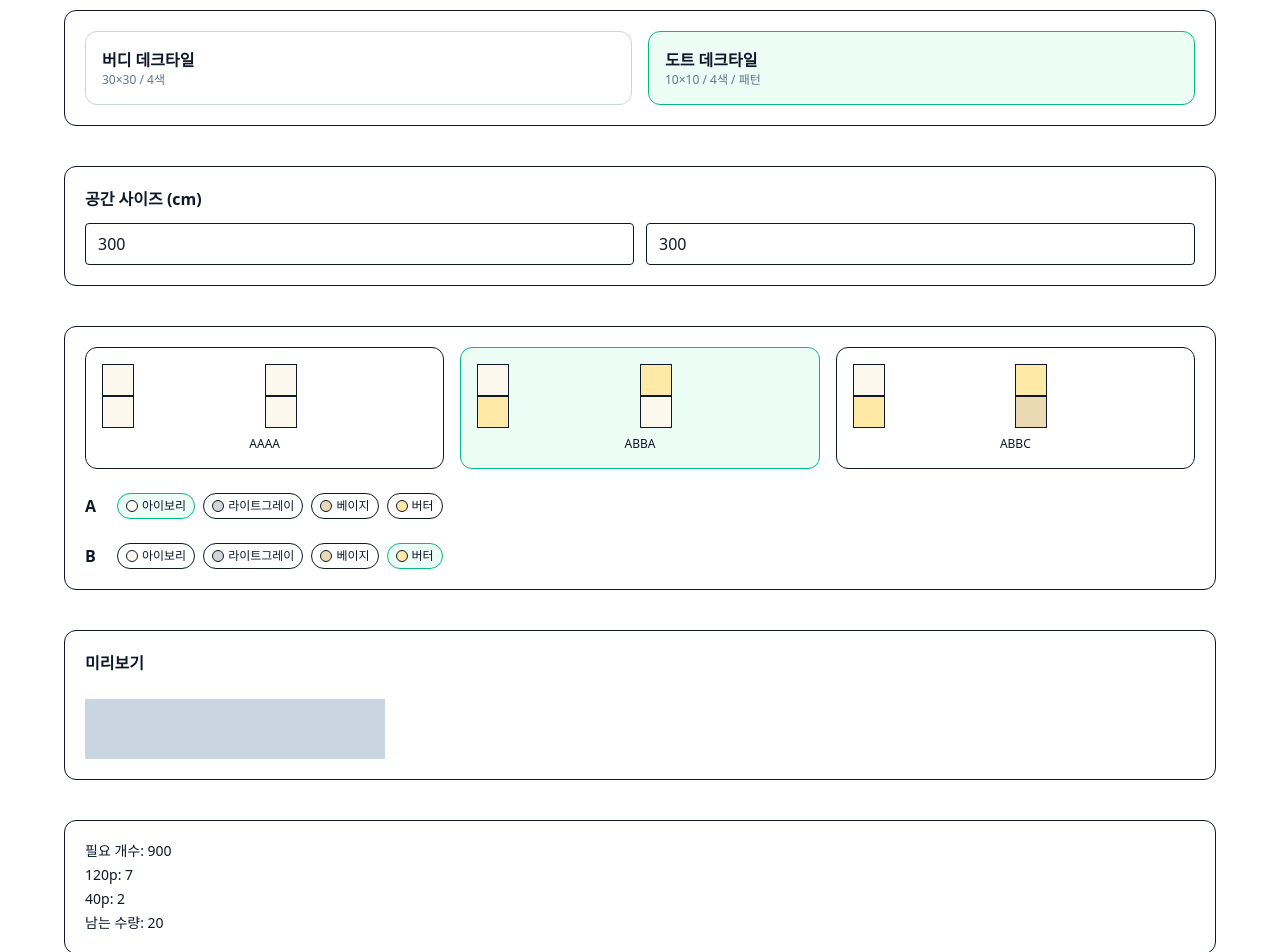
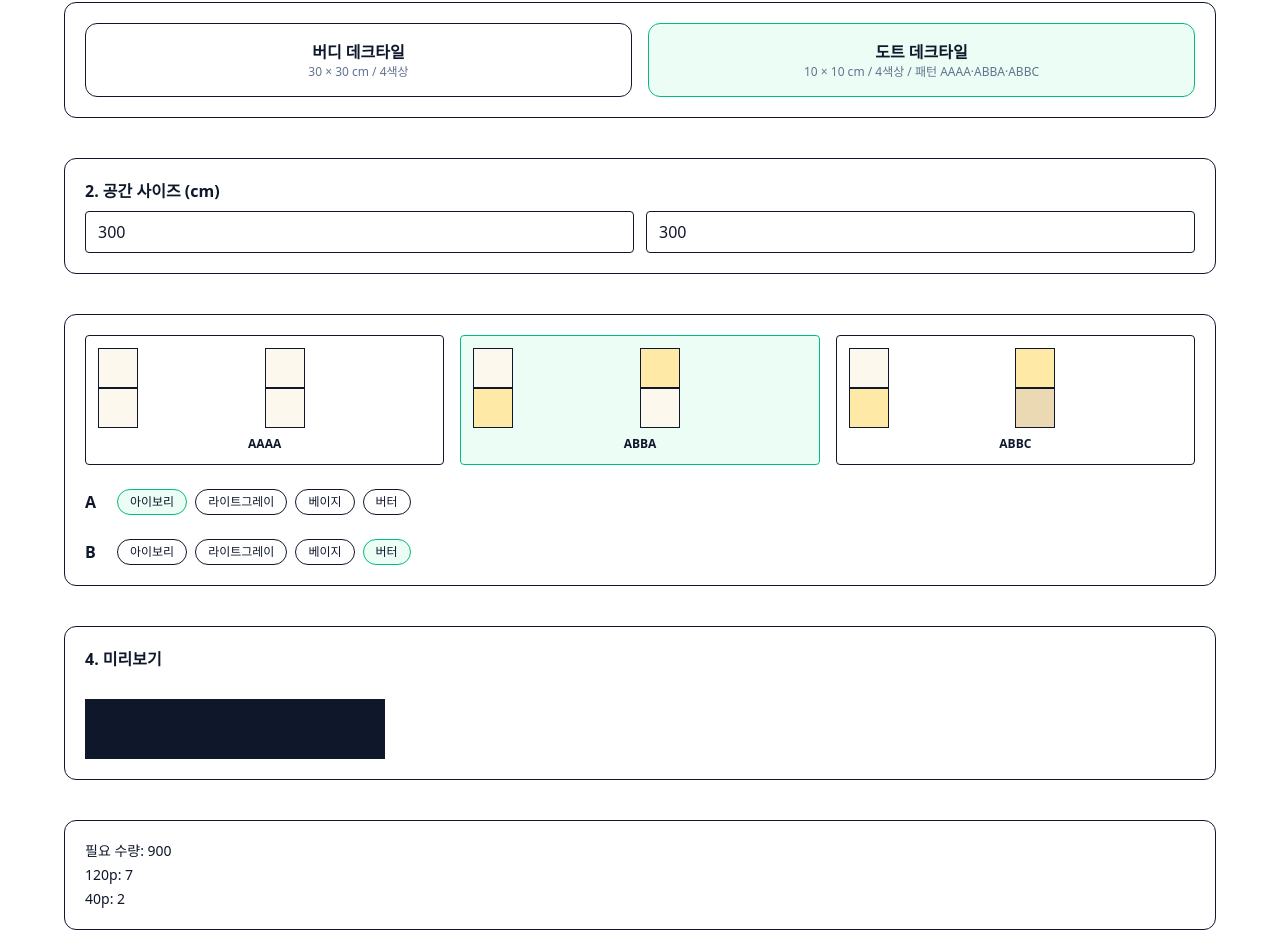
Before and after one commit to kimtwoo95-png/deck-tile-simulator-FINAL, a Next.js app: page / in a window 1280 px wide. Shown: the part 98-1050 px from the top of the page. Built offline with nearby package versions, Linux system fonts and the light colour scheme.

Commit message:
fix: dot tile colors reduced to 4 (UI unchanged)

```diff
--- a/app/page.tsx
+++ b/app/page.tsx
@@ -11,16 +11,24 @@ type DotColorKey = "ivory" | "lightgray" | "beige" | "butter";
 type DotPattern = "AAAA" | "ABBA" | "ABBC";
 
 /* =========================================================
-   색상
+   색상 옵션
 ========================================================= */
-const buddyColors: { key: BuddyColor; label: string; color: string }[] = [
+const buddyColorOptions: {
+  key: BuddyColor;
+  label: string;
+  color: string;
+}[] = [
   { key: "ivory", label: "아이보리", color: "#FDF8EE" },
   { key: "lightgray", label: "라이트그레이", color: "#D4D4D8" },
   { key: "beige", label: "베이지", color: "#EBD9B4" },
   { key: "butter", label: "버터", color: "#FFE9A7" },
 ];
 
-const dotColors: { key: DotColorKey; label: string; color: string }[] = [
+const dotColorOptions: {
+  key: DotColorKey;
+  label: string;
+  color: string;
+}[] = [
   { key: "ivory", label: "아이보리", color: "#FDF8EE" },
   { key: "lightgray", label: "라이트그레이", color: "#D4D4D8" },
   { key: "beige", label: "베이지", color: "#EBD9B4" },
@@ -28,9 +36,9 @@ const dotColors: { key: DotColorKey; label: string; color: string }[] = [
 ];
 
 /* =========================================================
-   패턴 (2×2)
+   도트 패턴 (2×2)
 ========================================================= */
-const patternCells: Record<DotPattern, ("A" | "B" | "C")[]> = {
+const dotPatternCells: Record<DotPattern, ("A" | "B" | "C")[]> = {
   AAAA: ["A", "A", "A", "A"],
   ABBA: ["A", "B", "B", "A"],
   ABBC: ["A", "B", "B", "C"],
@@ -41,112 +49,114 @@ const patternCells: Record<DotPattern, ("A" | "B" | "C")[]> = {
 ========================================================= */
 function calcPacks(total: number, sizes: number[]) {
   const sorted = [...sizes].sort((a, b) => b - a);
-  const result: Record<number, number> = {};
+  const counts: Record<number, number> = {};
   let remain = total;
 
-  for (const size of sorted) {
-    const cnt = Math.floor(remain / size);
-    result[size] = cnt;
-    remain -= cnt * size;
+  for (const s of sorted) {
+    counts[s] = Math.floor(remain / s);
+    remain -= counts[s] * s;
   }
 
   if (remain > 0) {
-    const last = sorted[sorted.length - 1];
-    result[last] = (result[last] || 0) + 1;
+    const smallest = sorted[sorted.length - 1];
+    counts[smallest] += 1;
   }
 
-  const totalPieces = Object.entries(result).reduce(
-    (sum, [k, v]) => sum + Number(k) * v,
+  const totalPieces = sorted.reduce(
+    (sum, s) => sum + s * (counts[s] || 0),
     0
   );
 
   return {
-    packCounts: result,
+    counts,
     totalPieces,
     leftover: totalPieces - total,
   };
 }
 
 /* =========================================================
-   페이지
+   메인
 ========================================================= */
 export default function Page() {
-  const [product, setProduct] = useState<ProductType>("dot");
+  const [productType, setProductType] = useState<ProductType>("dot");
 
-  const [width, setWidth] = useState(300);
-  const [height, setHeight] = useState(300);
+  const [widthCm, setWidthCm] = useState(300);
+  const [heightCm, setHeightCm] = useState(300);
 
   const [buddyColor, setBuddyColor] = useState<BuddyColor>("ivory");
 
-  const [pattern, setPattern] = useState<DotPattern>("ABBA");
-  const [colorA, setColorA] = useState<DotColorKey>("ivory");
-  const [colorB, setColorB] = useState<DotColorKey>("butter");
-  const [colorC, setColorC] = useState<DotColorKey>("beige");
+  const [dotPattern, setDotPattern] = useState<DotPattern>("ABBA");
+  const [dotColorA, setDotColorA] = useState<DotColorKey>("ivory");
+  const [dotColorB, setDotColorB] = useState<DotColorKey>("butter");
+  const [dotColorC, setDotColorC] = useState<DotColorKey>("beige");
 
-  /* 계산 */
-  const buddyX = Math.ceil(width / 30);
-  const buddyY = Math.ceil(height / 30);
-  const buddyNeed = buddyX * buddyY;
-  const buddyPack = calcPacks(buddyNeed, [36, 9, 2]);
+  /* ---------------- 계산 ---------------- */
+  const buddyX = Math.ceil(widthCm / 30);
+  const buddyY = Math.ceil(heightCm / 30);
+  const buddyNeeded = buddyX * buddyY;
+  const buddyPack = calcPacks(buddyNeeded, [36, 9, 2]);
 
-  const dotX = Math.ceil(width / 10);
-  const dotY = Math.ceil(height / 10);
-  const dotNeed = dotX * dotY;
-  const dotPack = calcPacks(dotNeed, [120, 40]);
+  const dotX = Math.ceil(widthCm / 10);
+  const dotY = Math.ceil(heightCm / 10);
+  const dotNeeded = dotX * dotY;
+  const dotPack = calcPacks(dotNeeded, [120, 40]);
 
-  const colorMap: Record<DotColorKey, string> = {
-    ivory: "#FDF8EE",
-    lightgray: "#D4D4D8",
-    beige: "#EBD9B4",
-    butter: "#FFE9A7",
-  };
+  const previewX = Math.min(productType === "buddy" ? buddyX : dotX, 40);
+  const previewY = Math.min(productType === "buddy" ? buddyY : dotY, 40);
+
+  const colorMap = Object.fromEntries(
+    dotColorOptions.map((c) => [c.key, c.color])
+  ) as Record<DotColorKey, string>;
 
   const getDotColor = (s: "A" | "B" | "C") =>
-    s === "A" ? colorMap[colorA] : s === "B" ? colorMap[colorB] : colorMap[colorC];
+    s === "A" ? colorMap[dotColorA] : s === "B" ? colorMap[dotColorB] : colorMap[dotColorC];
 
-  /* ========================================================= */
+  /* =========================================================
+     UI
+  ========================================================= */
   return (
-    <div className="min-h-screen bg-white px-4 py-8 text-slate-900">
+    <div className="min-h-screen bg-white px-4 py-6 text-slate-900">
       <div className="max-w-6xl mx-auto space-y-10">
         <h1 className="text-3xl font-black text-emerald-700">
           ALIVES 타일 계산기
         </h1>
 
-        {/* 1. 제품 */}
-        <section className="border rounded-xl p-5 grid grid-cols-2 gap-4">
-          {[
-            { key: "buddy", label: "버디 데크타일", sub: "30×30 / 4색" },
-            { key: "dot", label: "도트 데크타일", sub: "10×10 / 4색 / 패턴" },
-          ].map((p) => (
+        {/* 1. 제품 선택 */}
+        <section className="border rounded-xl p-5">
+          <div className="grid grid-cols-2 gap-4">
+            {(["buddy", "dot"] as ProductType[]).map((t) => (
               <button
-              key={p.key}
-              onClick={() => setProduct(p.key as ProductType)}
-              className={`rounded-xl border p-4 text-left ${
-                product === p.key
-                  ? "border-emerald-500 bg-emerald-50"
-                  : "border-slate-300"
+                key={t}
+                onClick={() => setProductType(t)}
+                className={`border rounded-xl p-4 ${
+                  productType === t ? "bg-emerald-50 border-emerald-500" : ""
                 }`}
               >
-              <div className="font-bold">{p.label}</div>
-              <div className="text-xs text-slate-500">{p.sub}</div>
+                <div className="font-bold">{t === "buddy" ? "버디 데크타일" : "도트 데크타일"}</div>
+                <div className="text-xs text-slate-500">
+                  {t === "buddy"
+                    ? "30 × 30 cm / 4색상"
+                    : "10 × 10 cm / 4색상 / 패턴 AAAA·ABBA·ABBC"}
+                </div>
               </button>
             ))}
+          </div>
         </section>
 
         {/* 2. 사이즈 */}
         <section className="border rounded-xl p-5">
-          <h2 className="font-semibold mb-3">공간 사이즈 (cm)</h2>
+          <h2 className="font-semibold mb-2">2. 공간 사이즈 (cm)</h2>
           <div className="flex gap-3">
             <input
               type="number"
-              value={width}
-              onChange={(e) => setWidth(+e.target.value)}
+              value={widthCm}
+              onChange={(e) => setWidthCm(+e.target.value)}
               className="border rounded px-3 py-2 w-full"
             />
             <input
               type="number"
-              value={height}
-              onChange={(e) => setHeight(+e.target.value)}
+              value={heightCm}
+              onChange={(e) => setHeightCm(+e.target.value)}
               className="border rounded px-3 py-2 w-full"
             />
           </div>
@@ -154,19 +164,19 @@ export default function Page() {
 
         {/* 3. 옵션 */}
         <section className="border rounded-xl p-5 space-y-6">
-          {product === "buddy" && (
+          {productType === "buddy" && (
             <div className="grid grid-cols-2 gap-3">
-              {buddyColors.map((c) => (
+              {buddyColorOptions.map((c) => (
                 <button
                   key={c.key}
                   onClick={() => setBuddyColor(c.key)}
-                  className={`border rounded-lg p-3 ${
+                  className={`border rounded p-3 ${
                     buddyColor === c.key ? "border-emerald-500" : ""
                   }`}
                 >
                   <div
-                    className="h-10 rounded border"
-                    style={{ background: c.color }}
+                    className="h-10 border"
+                    style={{ backgroundColor: c.color }}
                   />
                   <div className="text-sm mt-1">{c.label}</div>
                 </button>
@@ -174,56 +184,52 @@ export default function Page() {
             </div>
           )}
 
-          {product === "dot" && (
+          {productType === "dot" && (
             <>
-              {/* 패턴 */}
               <div className="grid grid-cols-3 gap-4">
-                {(Object.keys(patternCells) as DotPattern[]).map((p) => (
+                {(Object.keys(dotPatternCells) as DotPattern[]).map((p) => (
                   <button
                     key={p}
-                    onClick={() => setPattern(p)}
-                    className={`border rounded-xl p-4 ${
-                      pattern === p ? "border-emerald-500 bg-emerald-50" : ""
+                    onClick={() => setDotPattern(p)}
+                    className={`border rounded p-3 ${
+                      dotPattern === p ? "border-emerald-500 bg-emerald-50" : ""
                     }`}
                   >
                     <div className="grid grid-cols-2">
-                      {patternCells[p].map((s, i) => (
+                      {dotPatternCells[p].map((s, i) => (
                         <div
                           key={i}
-                          className="w-8 h-8 border"
-                          style={{ background: getDotColor(s) }}
+                          className="w-10 h-10 border"
+                          style={{ backgroundColor: getDotColor(s) }}
                         />
                       ))}
                     </div>
-                    <div className="text-xs mt-2 text-center">{p}</div>
+                    <div className="text-xs mt-2 font-semibold">{p}</div>
                   </button>
                 ))}
               </div>
 
-              {/* 색상 */}
-              {[
-                { label: "A", value: colorA, set: setColorA },
-                { label: "B", value: colorB, set: setColorB },
-                ...(pattern === "ABBC"
-                  ? [{ label: "C", value: colorC, set: setColorC }]
+              {([
+                { label: "A", value: dotColorA, set: setDotColorA },
+                { label: "B", value: dotColorB, set: setDotColorB },
+                ...(dotPattern === "ABBC"
+                  ? [{ label: "C", value: dotColorC, set: setDotColorC }]
                   : []),
-              ].map((row) => (
-                <div key={row.label} className="flex gap-2 flex-wrap items-center">
-                  <span className="w-6 font-bold">{row.label}</span>
-                  {dotColors.map((c) => (
+              ] as {
+                label: "A" | "B" | "C";
+                value: DotColorKey;
+                set: (v: DotColorKey) => void;
+              }[]).map(({ label, value, set }) => (
+                <div key={label} className="flex items-center gap-2 flex-wrap">
+                  <span className="w-6 font-bold">{label}</span>
+                  {dotColorOptions.map((c) => (
                     <button
-                      key={c.key + row.label}
-                      onClick={() => row.set(c.key)}
-                      className={`flex items-center gap-1 border rounded-full px-2 py-1 text-xs ${
-                        row.value === c.key
-                          ? "border-emerald-500 bg-emerald-50"
-                          : ""
+                      key={c.key + label}
+                      onClick={() => set(c.key)}
+                      className={`border rounded-full px-3 py-1 text-xs ${
+                        value === c.key ? "border-emerald-500 bg-emerald-50" : ""
                       }`}
                     >
-                      <span
-                        className="w-3 h-3 rounded-full border"
-                        style={{ background: c.color }}
-                      />
                       {c.label}
                     </button>
                   ))}
@@ -235,70 +241,60 @@ export default function Page() {
 
         {/* 4. 미리보기 */}
         <section className="border rounded-xl p-5">
-          <h2 className="font-semibold mb-2">미리보기</h2>
+          <h2 className="font-semibold mb-3">4. 미리보기</h2>
 
-          {product === "buddy" && (
           <div
             className="inline-grid"
-              style={{ gridTemplateColumns: `repeat(${Math.min(buddyX, 40)}, 20px)` }}
+            style={{
+              gridTemplateColumns: `repeat(${previewX}, ${
+                productType === "buddy" ? "20px" : "10px"
+              })`,
+            }}
           >
-              {Array.from({ length: Math.min(buddyX, 40) * Math.min(buddyY, 40) }).map(
-                (_, i) => (
-                  <div
-                    key={i}
-                    className="border border-slate-300"
-                    style={{
-                      background:
-                        buddyColors.find((b) => b.key === buddyColor)?.color,
-                    }}
-                  />
-                )
-              )}
-            </div>
-          )}
-
-          {product === "dot" && (
-            <div
-              className="inline-grid"
-              style={{ gridTemplateColumns: `repeat(${Math.min(dotX, 40)}, 10px)` }}
-            >
-              {Array.from({ length: Math.min(dotX, 40) * Math.min(dotY, 40) }).map(
-                (_, i) => {
-                  const x = i % Math.min(dotX, 40);
-                  const y = Math.floor(i / Math.min(dotX, 40));
-                  const idx = (y % 2) * 2 + (x % 2);
-                  const s = patternCells[pattern][idx];
+            {Array.from({ length: previewX * previewY }).map((_, i) => {
+              if (productType === "buddy") {
                 return (
                   <div
                     key={i}
-                      className="border border-slate-300"
-                      style={{ background: getDotColor(s) }}
+                    className="border"
+                    style={{
+                      backgroundColor:
+                        buddyColorOptions.find((b) => b.key === buddyColor)
+                          ?.color,
+                    }}
                   />
                 );
               }
-              )}
+              const x = i % previewX;
+              const y = Math.floor(i / previewX);
+              const idx = (y % 2) * 2 + (x % 2);
+              const s = dotPatternCells[dotPattern][idx];
+              return (
+                <div
+                  key={i}
+                  className="border"
+                  style={{ backgroundColor: getDotColor(s) }}
+                />
+              );
+            })}
           </div>
-          )}
         </section>
 
         {/* 5. 수량 */}
         <section className="border rounded-xl p-5 text-sm space-y-1">
-          {product === "buddy" && (
+          {productType === "buddy" && (
             <>
-              <div>필요 장수: {buddyNeed}</div>
-              <div>36p: {buddyPack.packCounts[36] || 0}</div>
-              <div>9p: {buddyPack.packCounts[9] || 0}</div>
-              <div>2p: {buddyPack.packCounts[2] || 0}</div>
-              <div>남는 장수: {buddyPack.leftover}</div>
+              <div>필요 수량: {buddyNeeded}</div>
+              <div>36p: {buddyPack.counts[36] || 0}</div>
+              <div>9p: {buddyPack.counts[9] || 0}</div>
+              <div>2p: {buddyPack.counts[2] || 0}</div>
             </>
           )}
-
-          {product === "dot" && (
+          {productType === "dot" && (
             <>
-              <div>필요 개수: {dotNeed}</div>
-              <div>120p: {dotPack.packCounts[120] || 0}</div>
-              <div>40p: {dotPack.packCounts[40] || 0}</div>
-              <div>남는 수량: {dotPack.leftover}</div>
+              <div>필요 수량: {dotNeeded}</div>
+              <div>120p: {dotPack.counts[120] || 0}</div>
+              <div>40p: {dotPack.counts[40] || 0}</div>
             </>
           )}
         </section>
```
Lines whose indentation alone changed are shown as unchanged.
